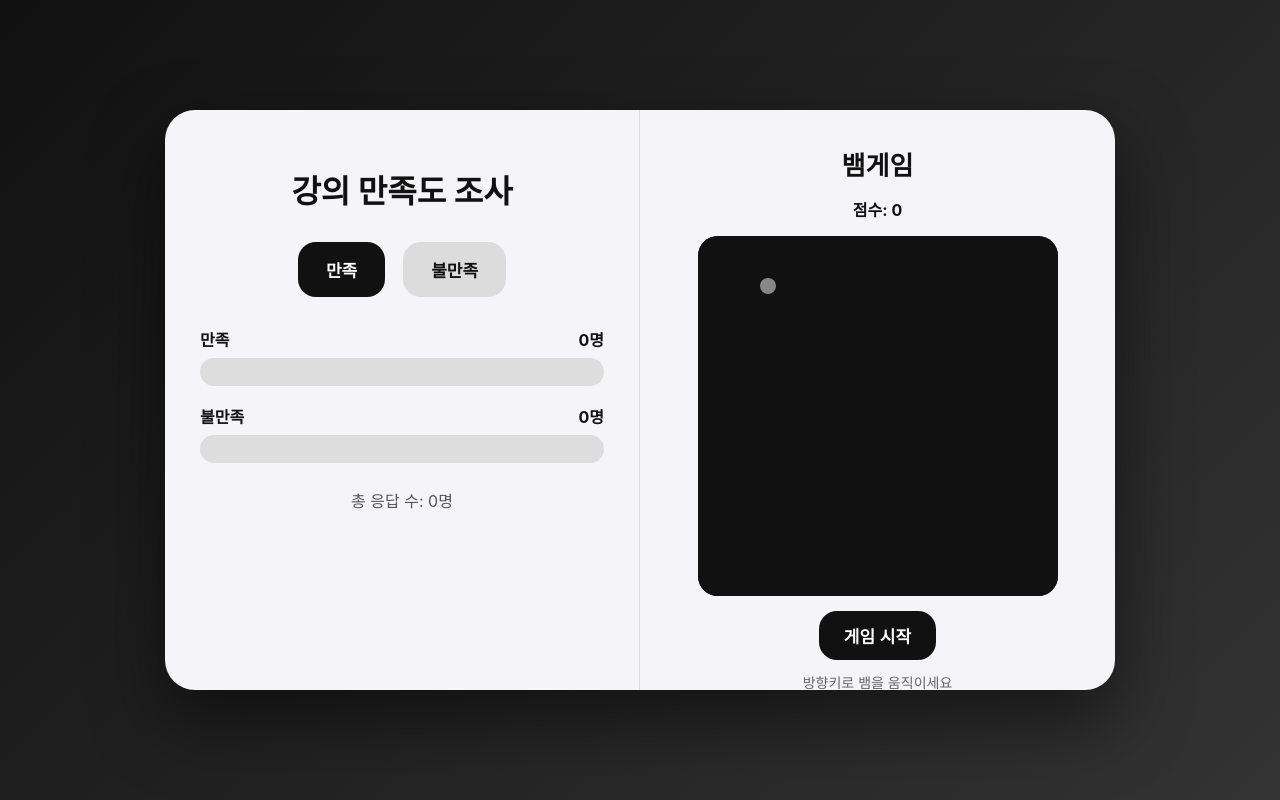
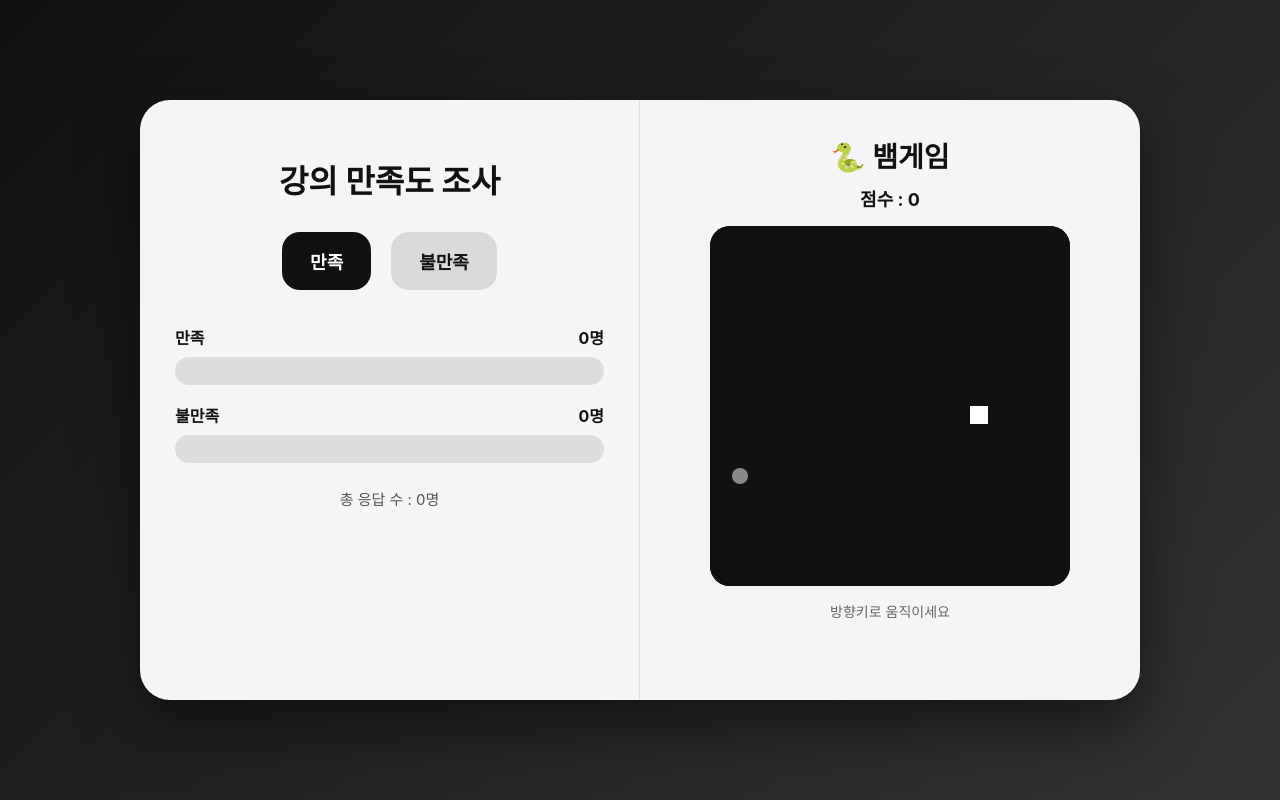
Before and after one commit to uza0505/vote_snake, a plain HTML site: page index.html in a window 1280 px wide. Drawn offline with Linux system fonts and the light colour scheme.

Commit message:
Update index.html

```diff
--- a/index.html
+++ b/index.html
@@ -3,89 +3,155 @@
 <head>
 <meta charset="UTF-8">
 <title>강의 만족도 조사 & 뱀게임</title>
+
 <style>
-  body {
-    margin: 0;
-    height: 100vh;
-    font-family: -apple-system, BlinkMacSystemFont, "Segoe UI", sans-serif;
-    background: linear-gradient(135deg, #111, #333);
-    color: #111;
-    display: flex;
-    justify-content: center;
-    align-items: center;
+  body{
+    margin:0;
+    height:100vh;
+    display:flex;
+    justify-content:center;
+    align-items:center;
+    background:linear-gradient(135deg,#111,#333);
+    font-family:-apple-system,BlinkMacSystemFont,"Segoe UI",sans-serif;
   }
 
-  .main {
-    width: 950px;
-    height: 580px;
-    background: #f5f5f7;
-    border-radius: 30px;
-    box-shadow: 0 30px 70px rgba(0,0,0,0.5);
-    display: flex;
-    overflow: hidden;
+  .container{
+    width:1000px;
+    height:600px;
+    background:#f5f5f7;
+    border-radius:30px;
+    overflow:hidden;
+    display:flex;
+    box-shadow:0 25px 60px rgba(0,0,0,0.5);
   }
 
-  .left, .right {
-    width: 50%;
-    padding: 35px;
-    box-sizing: border-box;
+  .left,
+  .right{
+    width:50%;
+    padding:35px;
+    box-sizing:border-box;
   }
 
-  .left {
-    border-right: 1px solid #ddd;
+  .left{
+    border-right:1px solid #ddd;
   }
 
-  h1 {
-    text-align: center;
-    margin-bottom: 30px;
+  h1{
+    text-align:center;
+    margin-bottom:30px;
+    color:#111;
   }
 
-  .buttons {
-    display: flex;
-    justify-content: center;
-    gap: 18px;
-    margin-bottom: 30px;
+  .buttons{
+    display:flex;
+    justify-content:center;
+    gap:20px;
+    margin-bottom:35px;
   }
 
-  button {
-    border: none;
-    border-radius: 18px;
-    padding: 15px 28px;
-    font-size: 17px;
-    font-weight: bold;
-    cursor: pointer;
-    transition: 0.2s;
+  button{
+    border:none;
+    border-radius:18px;
+    padding:16px 28px;
+    font-size:18px;
+    font-weight:bold;
+    cursor:pointer;
+    transition:0.2s;
   }
 
-  button:hover {
-    transform: translateY(-3px);
-    box-shadow: 0 8px 18px rgba(0,0,0,0.25);
+  button:hover{
+    transform:translateY(-3px);
   }
 
-  .good { background: #111; color: white; }
-  .bad { background: #dcdcdc; color: #111; }
+  .good{
+    background:#111;
+    color:white;
+  }
 
-  .label { display: flex; justify-content: space-between; margin: 18px 0 7px; font-weight: bold; }
-  .bar-box { width: 100%; height: 28px; background: #ddd; border-radius: 20px; overflow: hidden; }
-  .bar { height: 100%; width: 0%; transition: 0.4s; }
-  #goodBar { background: #111; }
-  #badBar { background: #777; }
-  .total { margin-top: 25px; text-align: center; color: #555; }
+  .bad{
+    background:#d9d9d9;
+    color:#111;
+  }
 
-  .game-title { text-align: center; font-size: 26px; font-weight: bold; margin-bottom: 15px; }
-  .score { text-align: center; margin-bottom: 15px; font-weight: bold; }
-  canvas { display: block; margin: 0 auto; background: #111; border-radius: 20px; }
-  .game-buttons { text-align: center; margin-top: 15px; }
-  .start { background: #111; color: white; padding: 12px 25px; }
-  .guide { text-align: center; color: #666; font-size: 14px; margin-top: 12px; }
+  .label{
+    display:flex;
+    justify-content:space-between;
+    margin:18px 0 8px;
+    font-weight:bold;
+    color:#111;
+  }
+
+  .bar-bg{
+    width:100%;
+    height:28px;
+    background:#ddd;
+    border-radius:20px;
+    overflow:hidden;
+  }
+
+  .bar{
+    height:100%;
+    width:0%;
+    transition:0.4s;
+  }
+
+  #goodBar{
+    background:#111;
+  }
+
+  #badBar{
+    background:#777;
+  }
+
+  .total{
+    margin-top:25px;
+    text-align:center;
+    color:#555;
+    font-size:15px;
+  }
+
+  .game-title{
+    text-align:center;
+    font-size:28px;
+    font-weight:bold;
+    margin-bottom:10px;
+    color:#111;
+  }
+
+  .score{
+    text-align:center;
+    margin-bottom:15px;
+    font-size:18px;
+    font-weight:bold;
+    color:#111;
+  }
+
+  canvas{
+    background:#111;
+    display:block;
+    margin:0 auto;
+    border-radius:20px;
+  }
+
+  .guide{
+    text-align:center;
+    margin-top:15px;
+    color:#666;
+    font-size:14px;
+  }
+
 </style>
 </head>
+
 <body>
 
-<div class="main">
+<div class="container">
 
+  <!-- 왼쪽 -->
   <div class="left">
+
     <h1>강의 만족도 조사</h1>
+
     <div class="buttons">
       <button class="good" onclick="vote('good')">만족</button>
       <button class="bad" onclick="vote('bad')">불만족</button>
@@ -95,7 +161,8 @@
       <span>만족</span>
       <span id="goodCount">0명</span>
     </div>
-    <div class="bar-box">
+
+    <div class="bar-bg">
       <div class="bar" id="goodBar"></div>
     </div>
 
@@ -103,114 +170,243 @@
       <span>불만족</span>
       <span id="badCount">0명</span>
     </div>
-    <div class="bar-box">
+
+    <div class="bar-bg">
       <div class="bar" id="badBar"></div>
     </div>
 
-    <div class="total" id="totalCount">총 응답 수: 0명</div>
+    <div class="total" id="totalCount">
+      총 응답 수 : 0명
+    </div>
+
   </div>
 
+  <!-- 오른쪽 -->
   <div class="right">
-    <div class="game-title">뱀게임</div>
-    <div class="score">점수: <span id="score">0</span></div>
+
+    <div class="game-title">🐍 뱀게임</div>
+
+    <div class="score">
+      점수 : <span id="score">0</span>
+    </div>
+
     <canvas id="game" width="360" height="360"></canvas>
-    <div class="game-buttons">
-      <button class="start" onclick="startGame()">게임 시작</button>
+
+    <div class="guide">
+      방향키로 움직이세요
     </div>
-    <div class="guide">방향키로 뱀을 움직이세요</div>
+
   </div>
 
 </div>
 
 <script>
+
+  // =========================
   // 만족도 조사
+  // =========================
+
   let good = 0;
   let bad = 0;
-  function vote(type) {
-    if (type === "good") good++;
-    else bad++;
+
+  function vote(type){
+
+    if(type === "good"){
+      good++;
+    }else{
+      bad++;
+    }
+
     updateChart();
   }
-  function updateChart() {
+
+  function updateChart(){
+
     const total = good + bad;
-    const goodPercent = total === 0 ? 0 : good / total * 100;
-    const badPercent = total === 0 ? 0 : bad / total * 100;
-    document.getElementById("goodCount").innerText = good + "명";
-    document.getElementById("badCount").innerText = bad + "명";
-    document.getElementById("totalCount").innerText = "총 응답 수: " + total + "명";
-    document.getElementById("goodBar").style.width = goodPercent + "%";
-    document.getElementById("badBar").style.width = badPercent + "%";
+
+    const goodPercent =
+      total === 0 ? 0 : (good / total) * 100;
+
+    const badPercent =
+      total === 0 ? 0 : (bad / total) * 100;
+
+    document.getElementById("goodCount").innerText =
+      good + "명";
+
+    document.getElementById("badCount").innerText =
+      bad + "명";
+
+    document.getElementById("totalCount").innerText =
+      "총 응답 수 : " + total + "명";
+
+    document.getElementById("goodBar").style.width =
+      goodPercent + "%";
+
+    document.getElementById("badBar").style.width =
+      badPercent + "%";
   }
 
+  // =========================
   // 뱀게임
+  // =========================
+
   const canvas = document.getElementById("game");
   const ctx = canvas.getContext("2d");
+
   const box = 20;
-  let snake, food, dx, dy, score, gameLoop;
 
-  function startGame() {
-    snake = [{ x: 180, y: 180 }];
-    food = randomFood();
-    dx = box;
-    dy = 0;
-    score = 0;
-    document.getElementById("score").innerText = score;
-    clearInterval(gameLoop);
-    gameLoop = setInterval(drawGame, 120);
+  let snake = [
+    {x:180, y:180}
+  ];
+
+  let food = randomFood();
+
+  let dx = box;
+  let dy = 0;
+
+  let score = 0;
+
+  function randomFood(){
+
+    return{
+      x: Math.floor(Math.random()*18)*box,
+      y: Math.floor(Math.random()*18)*box
+    };
   }
 
-  function randomFood() {
-    return { x: Math.floor(Math.random() * 18) * box, y: Math.floor(Math.random() * 18) * box };
+  document.addEventListener("keydown", direction);
+
+  function direction(event){
+
+    if(event.key === "ArrowUp" && dy === 0){
+      dx = 0;
+      dy = -box;
+    }
+
+    else if(event.key === "ArrowDown" && dy === 0){
+      dx = 0;
+      dy = box;
+    }
+
+    else if(event.key === "ArrowLeft" && dx === 0){
+      dx = -box;
+      dy = 0;
+    }
+
+    else if(event.key === "ArrowRight" && dx === 0){
+      dx = box;
+      dy = 0;
+    }
   }
 
-  document.addEventListener("keydown", changeDirection);
+  function collision(head, array){
 
-  function changeDirection(e) {
-    if (e.key === "ArrowUp" && dy === 0) { dx = 0; dy = -box; }
-    else if (e.key === "ArrowDown" && dy === 0) { dx = 0; dy = box; }
-    else if (e.key === "ArrowLeft" && dx === 0) { dx = -box; dy = 0; }
-    else if (e.key === "ArrowRight" && dx === 0) { dx = box; dy = 0; }
+    for(let i=0; i<array.length; i++){
+
+      if(head.x === array[i].x &&
+         head.y === array[i].y){
+
+        return true;
+      }
+    }
+
+    return false;
   }
 
-  function drawGame() {
+  function draw(){
+
+    // 배경
     ctx.fillStyle = "#111";
-    ctx.fillRect(0, 0, canvas.width, canvas.height);
+    ctx.fillRect(0,0,canvas.width,canvas.height);
 
-    snake.forEach(part => ctx.fillRect(part.x, part.y, box-2, box-2));
+    // 먹이
     ctx.fillStyle = "#888";
+
     ctx.beginPath();
-    ctx.arc(food.x+box/2, food.y+box/2, box/2-2, 0, Math.PI*2);
+    ctx.arc(
+      food.x + 10,
+      food.y + 10,
+      8,
+      0,
+      Math.PI * 2
+    );
     ctx.fill();
 
-    const head = { x: snake[0].x + dx, y: snake[0].y + dy };
+    // 뱀
+    ctx.fillStyle = "white";
 
-    if (head.x < 0 || head.y < 0 || head.x >= canvas.width || head.y >= canvas.height || collision(head, snake)) {
-      // 충돌하면 점수 초기화, 뱀 초기 위치로 재시작
-      snake = [{ x: 180, y: 180 }];
+    snake.forEach((part,index)=>{
+
+      if(index === 0){
+        ctx.fillStyle = "#ffffff";
+      }else{
+        ctx.fillStyle = "#bbbbbb";
+      }
+
+      ctx.fillRect(
+        part.x,
+        part.y,
+        box - 2,
+        box - 2
+      );
+    });
+
+    // 머리 이동
+    let headX = snake[0].x + dx;
+    let headY = snake[0].y + dy;
+
+    let newHead = {
+      x:headX,
+      y:headY
+    };
+
+    // 벽 충돌
+    if(
+      headX < 0 ||
+      headY < 0 ||
+      headX >= canvas.width ||
+      headY >= canvas.height ||
+      collision(newHead,snake)
+    ){
+
+      // 초기화 후 계속 진행
+      snake = [
+        {x:180,y:180}
+      ];
+
       dx = box;
       dy = 0;
+
       score = 0;
-      document.getElementById("score").innerText = score;
+
+      document.getElementById("score").innerText =
+        score;
+
       food = randomFood();
+
       return;
     }
 
-    snake.unshift(head);
+    snake.unshift(newHead);
 
-    if (head.x === food.x && head.y === food.y) {
+    // 먹이 먹기
+    if(headX === food.x && headY === food.y){
+
       score++;
-      document.getElementById("score").innerText = score;
+
+      document.getElementById("score").innerText =
+        score;
+
       food = randomFood();
-    } else {
+
+    }else{
+
       snake.pop();
     }
   }
 
-  function collision(head, body) {
-    return body.some(part => part.x === head.x && part.y === head.y);
-  }
+  setInterval(draw,120);
 
-  startGame();
 </script>
 
 </body>
```
